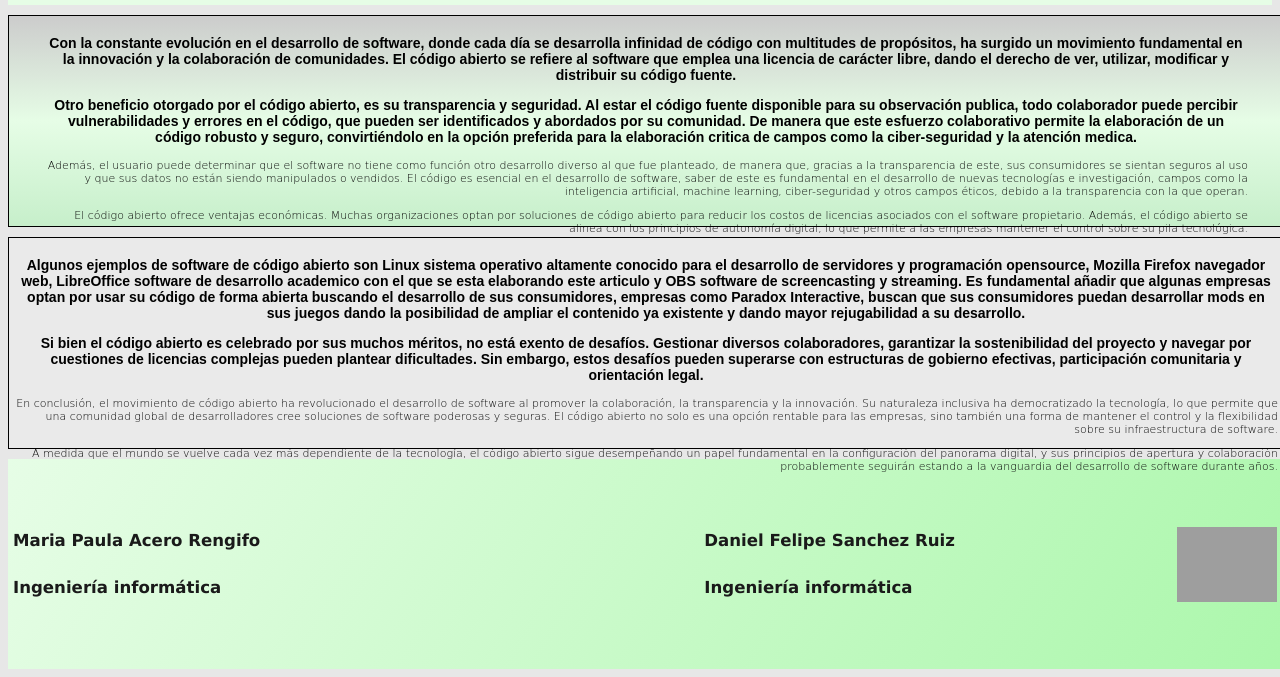
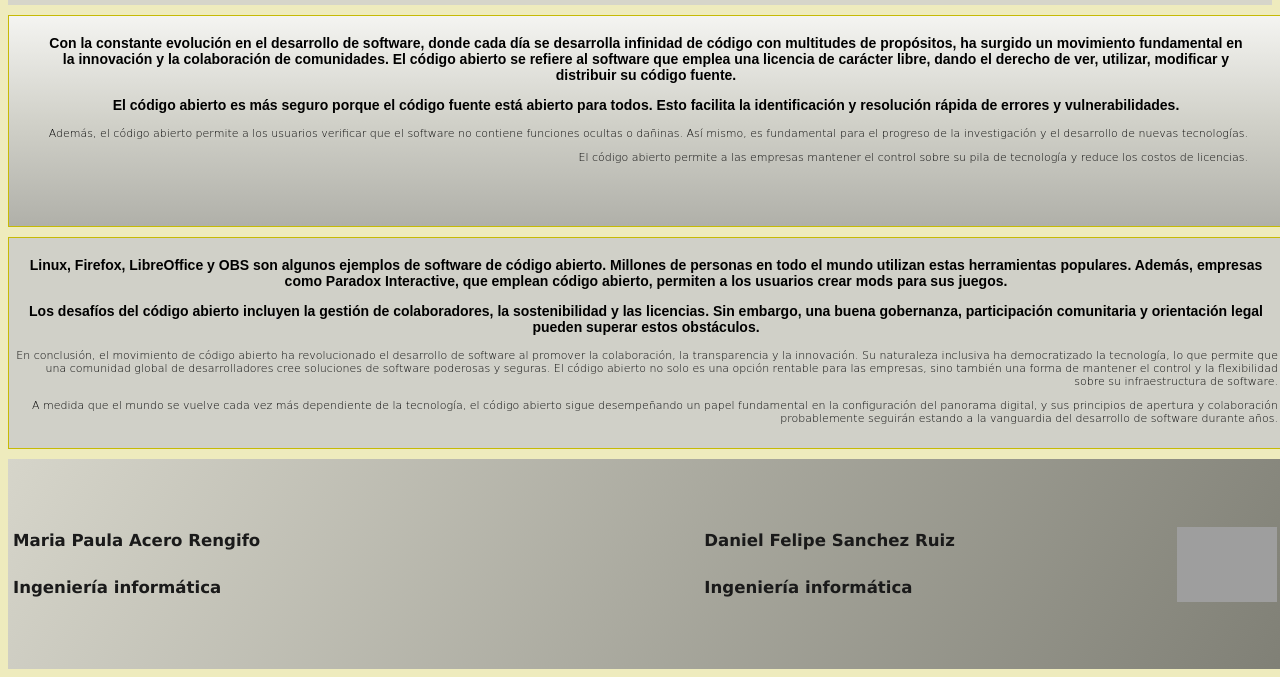
Before and after one commit to MariaPaulaAcero/Ejercicio_1_CSS_MariaPaulaAcero_DanielFelipeSanchez, a plain HTML site: page index.html in a window 1280 px wide. Shown: the part 333-1010 px from the top of the page. Drawn offline with Linux system fonts and the light colour scheme; grey boxes are pictures that could not be loaded.

Commit message:
Ultimos arreglos

```diff
--- a/index.html
+++ b/index.html
@@ -40,30 +40,18 @@
     <article class="main-content">
         <div style="margin-left: 30px;margin-right: 30px;">
 
-            <p class="grupo_parrafo1">Con la constante evolución en el desarrollo de software, donde cada día se
+            <p class="grupo_parrafo1"> Con la constante evolución en el desarrollo de software, donde cada día se
                 desarrolla infinidad de código con multitudes de propósitos, ha surgido un movimiento fundamental en la
                 innovación y la colaboración de comunidades. El código abierto se refiere al software que emplea una
                 licencia de carácter libre, dando el derecho de ver, utilizar, modificar y distribuir su código fuente.
             </p>
-            <p class="grupo_parrafo1">Otro beneficio otorgado por el código abierto, es su transparencia y seguridad. Al
-                estar el código fuente disponible para su observación publica, todo colaborador puede percibir
-                vulnerabilidades y errores en el código, que pueden ser identificados y abordados por su comunidad. De
-                manera que este esfuerzo colaborativo permite la elaboración de un código robusto y seguro,
-                convirtiéndolo en la opción preferida para la elaboración critica de campos como la ciber-seguridad y la
-                atención medica.
+            <p class="grupo_parrafo1">El código abierto es más seguro porque el código fuente está abierto para todos.
+                Esto facilita la identificación y resolución rápida de errores y vulnerabilidades.
             </p>
-            <p class="grupo_parrafo2">Además, el usuario puede determinar que el software no tiene como función otro
-                desarrollo diverso al que fue planteado, de manera que, gracias a la transparencia de este, sus
-                consumidores se sientan seguros al uso y que sus datos no están siendo manipulados o vendidos. El código
-                es esencial en el desarrollo de software, saber de este es fundamental en el desarrollo de nuevas
-                tecnologías e investigación, campos como la inteligencia artificial, machine learning, ciber-seguridad y
-                otros campos éticos, debido a la transparencia con la que operan.
-
+            <p class="grupo_parrafo2">Además, el código abierto permite a los usuarios verificar que el software no contiene funciones ocultas o dañinas.
+                Así mismo, es fundamental para el progreso de la investigación y el desarrollo de nuevas tecnologías.
             </p>
-            <p class="grupo_parrafo2">El código abierto ofrece ventajas económicas. Muchas organizaciones optan por
-                soluciones de código abierto para reducir los costos de licencias asociados con el software propietario.
-                Además, el código abierto se alinea con los principios de autonomía digital, lo que permite a las
-                empresas mantener el control sobre su pila tecnológica.
+            <p class="grupo_parrafo2">El código abierto permite a las empresas mantener el control sobre su pila de tecnología y reduce los costos de licencias.
             </p>
 
         </div>
@@ -73,18 +61,11 @@
     <aside class="complementary-content">
         <div id="container-index">
 
-            <p class="grupo_parrafo1">Algunos ejemplos de software de código abierto son Linux sistema operativo
-                altamente conocido para el desarrollo de servidores y programación opensource, Mozilla Firefox navegador
-                web, LibreOffice software de desarrollo academico con el que se esta elaborando este articulo y OBS
-                software de screencasting y streaming. Es fundamental añadir que algunas empresas optan por usar su
-                código de forma abierta buscando el desarrollo de sus consumidores, empresas como Paradox Interactive,
-                buscan que sus consumidores puedan desarrollar mods en sus juegos dando la posibilidad de ampliar el
-                contenido ya existente y dando mayor rejugabilidad a su desarrollo.
+            <p class="grupo_parrafo1">Linux, Firefox, LibreOffice y OBS son algunos ejemplos de software de código abierto. Millones de personas en todo el mundo utilizan estas herramientas populares.
+                Además, empresas como Paradox Interactive, que emplean código abierto, permiten a los usuarios crear mods para sus juegos.
             </p>
-            <p class="grupo_parrafo1">Si bien el código abierto es celebrado por sus muchos méritos, no está exento de
-                desafíos. Gestionar diversos colaboradores, garantizar la sostenibilidad del proyecto y navegar por
-                cuestiones de licencias complejas pueden plantear dificultades. Sin embargo, estos desafíos pueden
-                superarse con estructuras de gobierno efectivas, participación comunitaria y orientación legal.
+            <p class="grupo_parrafo1">Los desafíos del código abierto incluyen la gestión de colaboradores, la sostenibilidad y las licencias.
+                Sin embargo, una buena gobernanza, participación comunitaria y orientación legal pueden superar estos obstáculos.
             </p>
             <p class="grupo_parrafo2">
                 En conclusión, el movimiento de código abierto ha revolucionado el desarrollo de software al promover la
--- a/styles.css
+++ b/styles.css
@@ -1,11 +1,11 @@
 body {
-  background-color: #e7e7e7;
+  background-color: #EEEBBD  ;
 }
 
 header {
   width: 100%;
   height: 200px;
-  background-color: #e6fde6;
+  background-color: #b5b5ac;
   text-align: center;
   font-family: Verdana;
   color: #242424;
@@ -14,14 +14,14 @@ header {
   cursor: pointer;
   &:hover {
     /* Cambia color del texto al pasar el mouse */
-    color: #16612d;
+    color: #7E7707 ;
   }
 }
 
 nav {
   width: 100%;
   height: 80px;
-  background-color: #e6fde6;
+  background-color: #D6D5CA  ;
   font-family: Georgia;
   color: #242424;
   font-size: 18px;
@@ -34,13 +34,13 @@ article {
   height: 200px;
   background-image: linear-gradient(
     180deg,
-    #ccc,
-    #e6fde6,
-    #85ff9155
+    #f4f4f1,
+    #d1d1c9 ,
+    #b0b0a9
   ); /* Color degradado */
   border-style: double;
   border-width: 1px;
-  border-color: #000000;
+  border-color: #C6BA05 ;
   padding: 5px; /* Margen interno */
   margin-top: 10px; /* Margen superior externo */
   margin-bottom: 10px; /* Margen inferior externo */
@@ -49,10 +49,10 @@ article {
 aside {
   width: 100%;
   height: 200px;
-  background-color: #ffffff20;
+  background-color: #d0d0c8;
   border-style: solid;
   border-width: 1px;
-  border-color: #000000;
+  border-color: #C6BA05 ;
   padding: 5px;
 }
 
@@ -81,7 +81,7 @@ li a{
 footer {
   width: 100%;
   height: 200px;
-  background-image: linear-gradient(120deg, #e6fde6, #acf7ac);
+  background-image: linear-gradient(120deg, #D6D5CA , #808076 );
   padding: 5px;
   margin-top: 10px;
   font-family: Lucida Sans;
```
